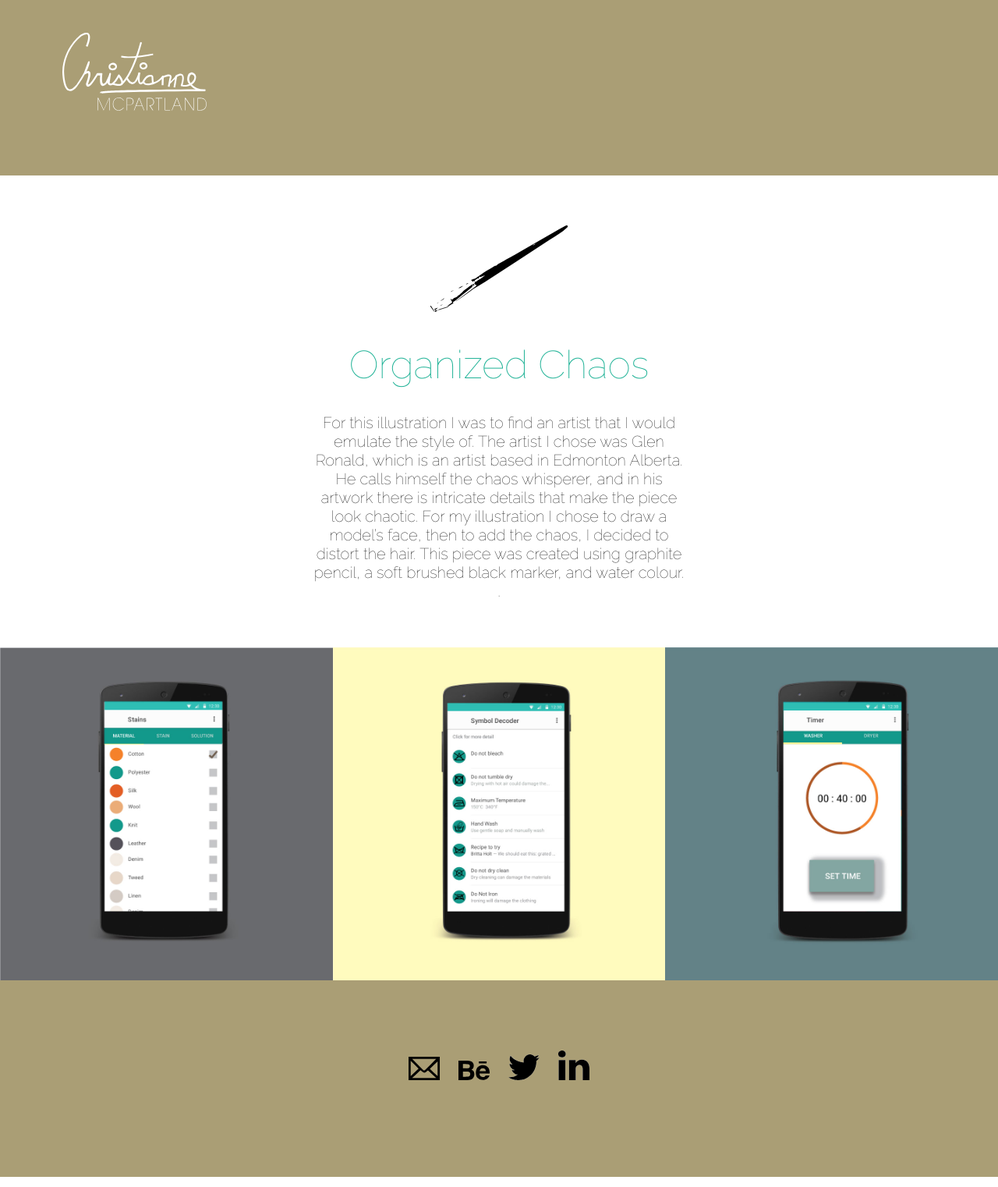
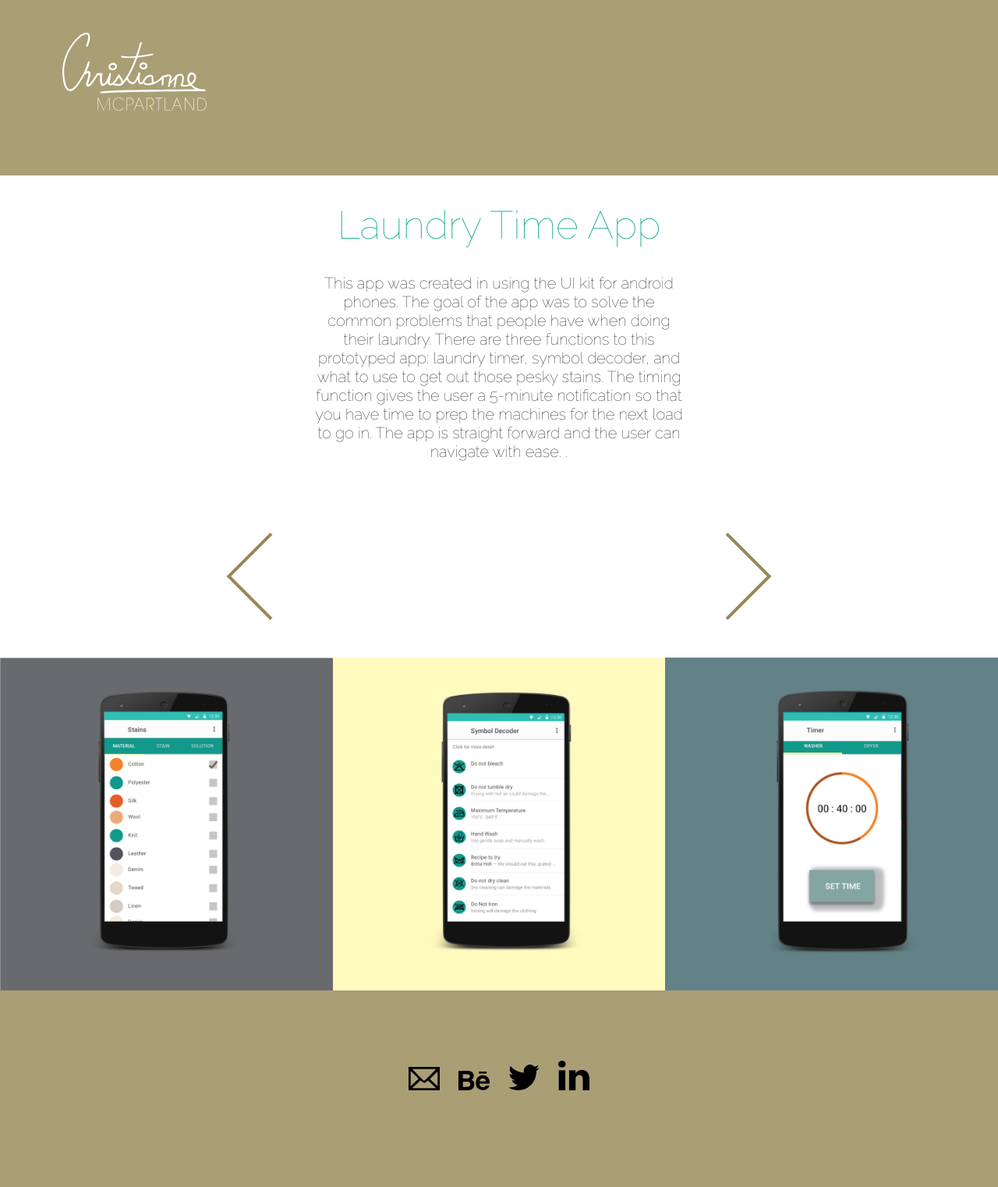
Before and after one commit to christianne-mcpartland/portfolio, a Jekyll site: the page built from piece_three.html, in a window 1280 px wide. Shown: the whole page at 78% size. Built offline with Jekyll 4.4.1, drawn with Linux system fonts in a browser that asks for light colours.

Commit message:
adding in arrows

```diff
--- a/css/main.css
+++ b/css/main.css
@@ -204,10 +204,27 @@ a {
         text-align: center;
     }
 
+    .arrows {
+        width: 50.0000%;
+        display: inline-block;
+        float: left;
+        height: 7em;
+        padding-top: 0.5em;
+        padding-bottom: 1em;
+    }
+
 }
 
 @media only screen and (min-width: 30em) /* LANDSCAPE - MOBILE */ {
 
+    .arrows {
+        width: 50.0000%;
+        display: inline-block;
+        float: left;
+        height: 8em;
+        padding-top: 0.5em;
+        padding-bottom: 1em;
+    }
 
     p {
         text-align: center;
@@ -235,6 +252,15 @@ a {
 
 @media only screen and (min-width: 48em) /* TABLET */ {
 
+    .arrows {
+        width: 50.0000%;
+        display: inline-block;
+        float: left;
+        height: 10em;
+        padding-top: 2em;
+        padding-bottom: 2em;
+        background-color: white;
+    }
 
     .piece {
         width: 50.0000%;
@@ -271,6 +297,16 @@ a {
 }
 
 @media only screen and (min-width: 72em) /* DESKTOP */ {
+
+    .arrows {
+        width: 50.000%;
+        display: inline-block;
+        float: left;
+        height: 12em;
+        padding-top: 2em;
+        padding-bottom: 3em;
+        background-color: white;
+    }
 
     .description {
         text-align: center;
--- a/piece_one.html
+++ b/piece_one.html
@@ -8,6 +8,9 @@ layout: default
 
 <p>The goal when creating this logo was to emulate the style of art deco, and to incorporate the image of a vesper glass. This company manages up and coming artists, and so I came up with a logo that demonstrated those two elements, but still has a modern and clean look. The client wanted the logo to have the letters M and V present, and so I incorporated them into the glass using only straight lines to give it that modern edge.</p>
 
+<img class="arrows" src="{{site.baseurl}}/images/back-arrow-01.svg">
+<img class="arrows" src="{{site.baseurl}}/images/forward-arrow-02.svg">
+
 <img class="portimg" src="{{site.baseurl}}/images/page-layout-vesper-sketch.jpg" alt="wild oat branding photo">
 
 <img class="portimg" src="{{site.baseurl}}/images/vesper-logo.jpg" alt="wild oat branding photo">
--- a/piece_three.html
+++ b/piece_three.html
@@ -2,13 +2,13 @@
 layout: default
 ---
 
-<img class="oatlogo" src="{{site.baseurl}}/images/paintbrush.svg">
+<h1>Laundry Time App</h1>
 
-<h1>Organized Chaos</h1>
+<p>This app was created in using the UI kit for android phones. The goal of the app was to solve the common problems that people have when doing their laundry. There are three functions to this prototyped app: laundry timer, symbol decoder, and what to use to get out those pesky stains. The timing function gives the user a 5-minute notification so that you have time to prep the machines for the next load to go in. The app is straight forward and the user can navigate with ease.
+.</p>
 
-<p>For this illustration I was to find an artist that I would emulate the style of. The artist I chose was Glen Ronald, which is an artist based in Edmonton Alberta. He calls himself the chaos whisperer, and in his artwork there is intricate details that make the piece look chaotic.
-For my illustration I chose to draw a model’s face, then to add the chaos, I decided to distort the hair. This piece was created using graphite pencil, a soft brushed black marker, and water colour.
-.</p>
+<img class="arrows" src="{{site.baseurl}}/images/back-arrow-01.svg">
+<img class="arrows" src="{{site.baseurl}}/images/forward-arrow-02.svg">
 
 <img class="portimg" src="{{site.baseurl}}/images/page-layout-screen-one.jpg" alt="wild oat branding photo">
 
--- a/piece_two.html
+++ b/piece_two.html
@@ -10,6 +10,9 @@ layout: default
 
 <p>This logo is a rebrand of the original logo Wild Oat currently has. The goal when creating this logo was to exemplify their rustic appeal, and show the atmosphere of their café by having the imagery of a peace sign. I wanted to incorporate in the piece sign the <em>W</em> and the <em>O</em> of Wild Oat. The brown tones were chosen to give that earthy feel across their brand.</p>
 
+<img class="arrows" src="{{site.baseurl}}/images/back-arrow-01.svg">
+<img class="arrows" src="{{site.baseurl}}/images/forward-arrow-02.svg">
+
 <img class="portimg" src="{{site.baseurl}}/images/page-layout-wo-sketch.jpg" alt="wild oat branding photo">
 
 <img class="portimg" src="{{site.baseurl}}/images/page-layout-wo-logo.jpg" alt="wild oat branding photo">
```
Also changed, not shown: images/back-arrow-01.svg (added), images/forward-arrow-02.svg (added).
